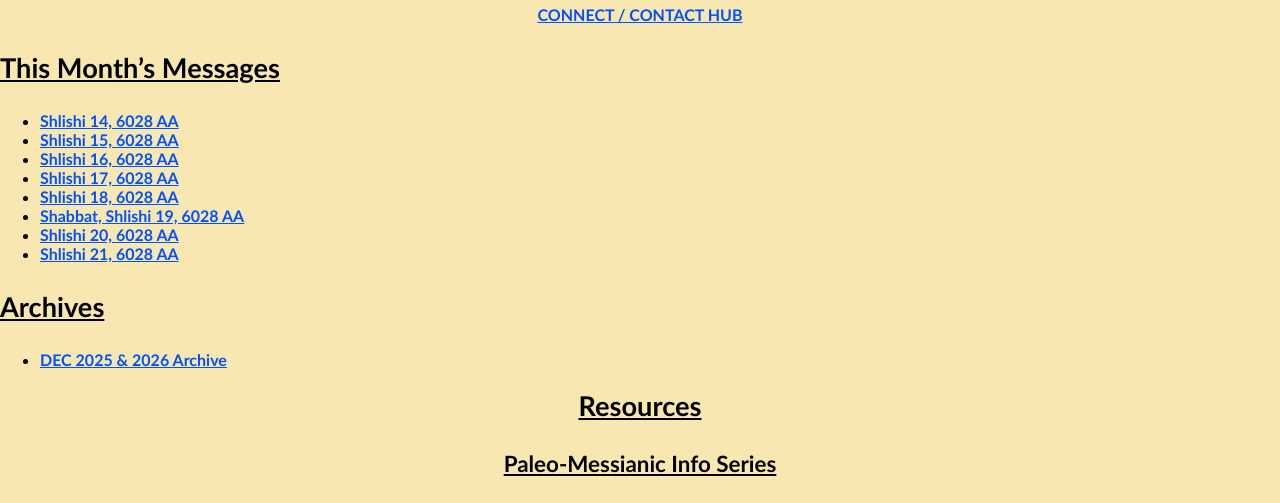
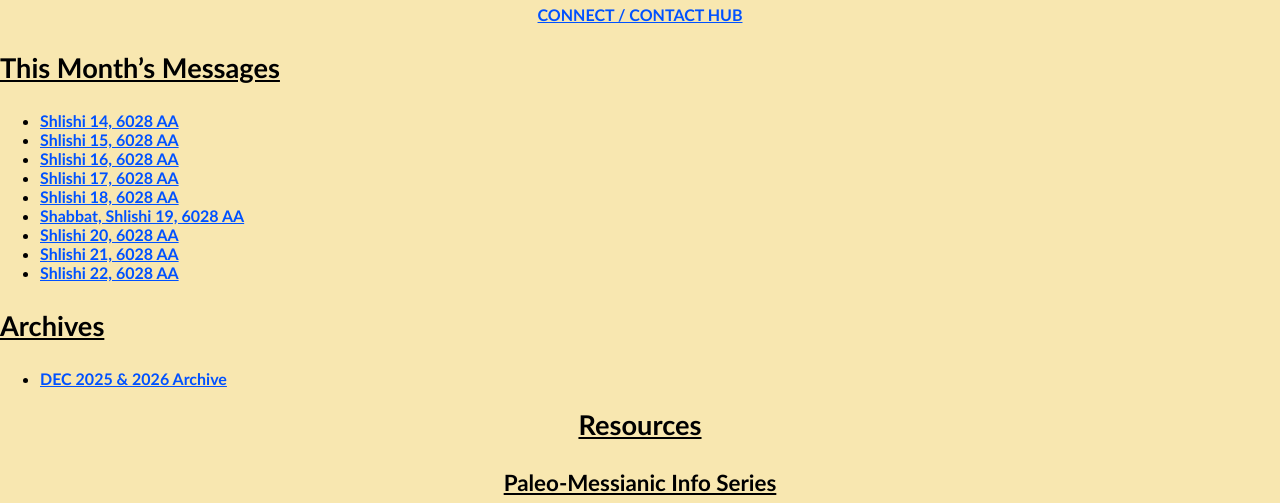
Before and after one commit to domg6027/dom6027, a website: page index2.html in a window 1280 px wide. Shown: the part 253-756 px from the top of the page. Drawn offline with Linux system fonts and the light colour scheme; no server answers.

Commit message:
Update index2.html with latest DAVAR LECHEM message

```diff
--- a/index2.html
+++ b/index2.html
@@ -33,6 +33,7 @@
   <li><a href="JUN2026/20260606.html">Shabbat, Shlishi 19, 6028 AA</a></li>
   <li><a href="JUN2026/20260607.html">Shlishi 20, 6028 AA</a></li>
   <li><a href="JUN2026/20260608.html">Shlishi 21, 6028 AA</a></li>
+  <li><a href="JUN2026/20260609.html">Shlishi 22, 6028 AA</a></li>
 </ul>
 
 <!-- ARCHIVES -->
```
